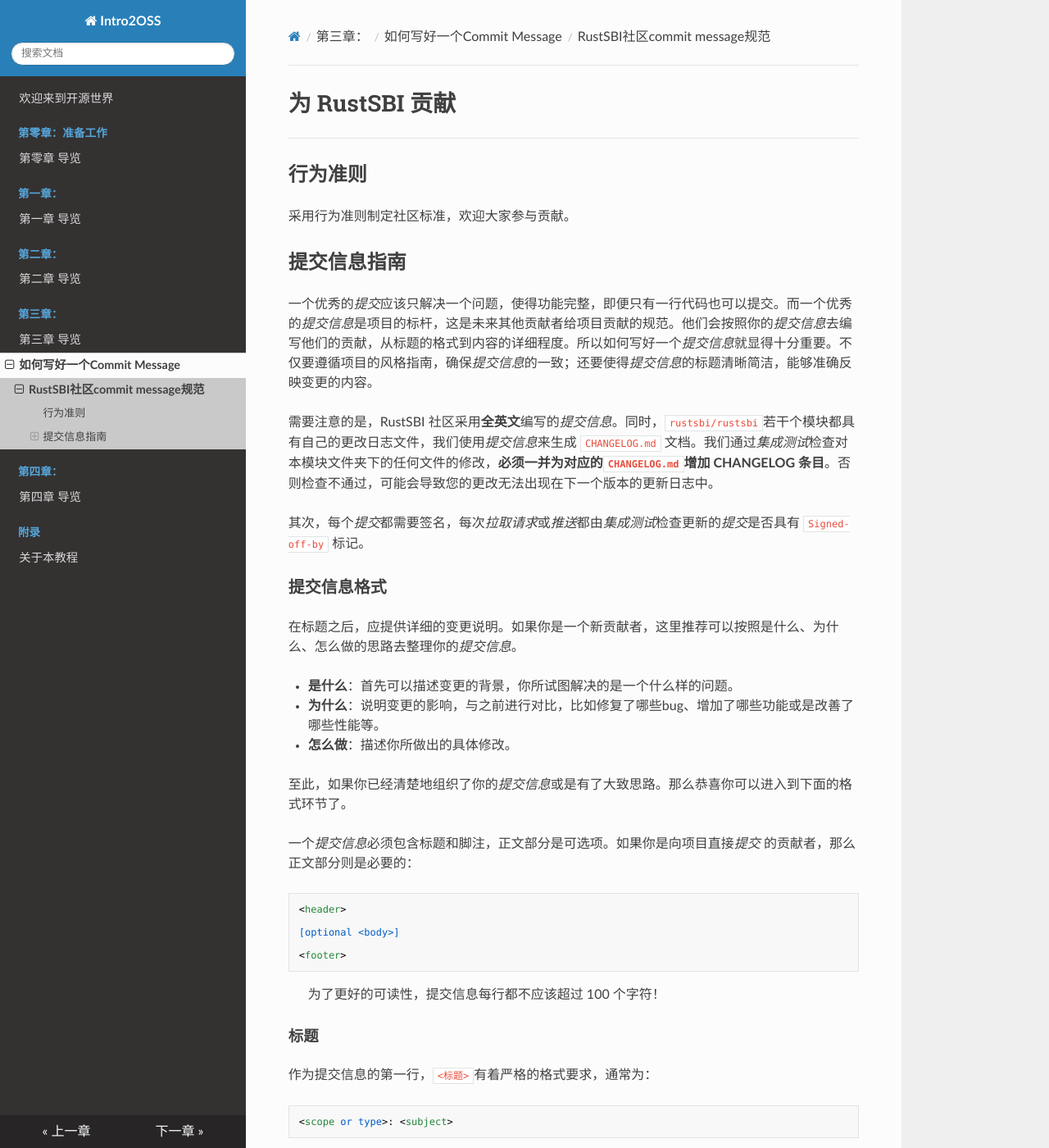
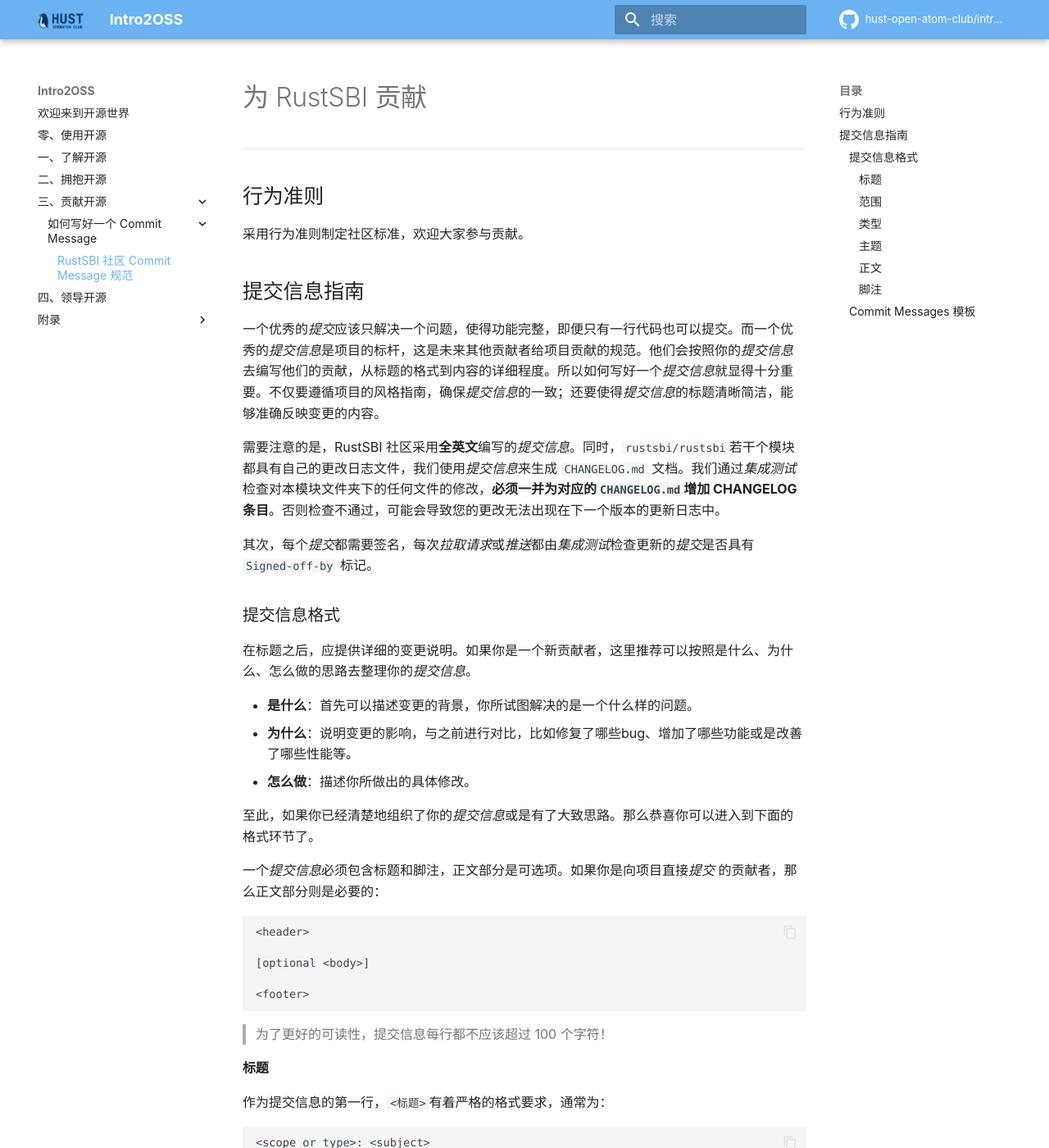
Before and after one commit to hust-open-atom-club/intro2oss, an MkDocs documentation site: the page built from docs/ch3/sec1/contributing-to-rustsbi.md, in a window 1280 px wide and 1400 px high. Shown: the whole window at 82% size. Built offline with MkDocs 1.6.1 and Material for MkDocs 9.7.7, drawn with Linux system fonts in a browser that asks for light colours; nearby versions of some CDN libraries; comment, search, counter and statistics services are not loaded; some of the changed text lies outside the part shown.

Commit message:
feat: edited site theme

```diff
--- /dev/null
+++ b/docs/stylesheets/extra.css
@@ -0,0 +1,3 @@
+:root {
+    --md-primary-fg-color: #6AB2F2;
+}
--- a/mkdocs.yml
+++ b/mkdocs.yml
@@ -1,27 +1,74 @@
 site_name: Intro2OSS
+site_description: 开源软件通识课程
+site_author: HUST Open Atom Club
+site_url: https://oss.hust.openatom.club/
+repo_name: hust-open-atom-club/intro2oss
+repo_url: https://github.com/hust-open-atom-club/intro2oss
+copyright: Brought to you by <a href="https://hust.openatom.club/">HUST Open Atom Club</a>. Available freely under the MIT license.
+
+extra_css:
+  - stylesheets/extra.css
 
 theme:
-  name: readthedocs
-  locale: zh_CN
+  name: 'material'
+  language: 'zh'
+  logo: assets/logo.png
+  favicon: assets/favicon.png
+  font: false
+  palette:
+    - scheme: default
+      # media: "(prefers-color-scheme: light)"
+      primary: custom
+      accent: custom
+      # toggle:
+      #   icon: material/weather-night
+      #   name: 切换至深色模式
+    # - scheme: slate
+    #   media: "(prefers-color-scheme: dark)"
+    #   primary: blue
+    #   accent: blue
+    #   toggle:
+    #     icon: material/weather-sunny
+    #     name: 切换至浅色模式
+  icon:
+    repo: octicons/mark-github-16
+  features:
+    - content.code.copy
+    - content.tooltips
+    - navigation.footer
+    - navigation.indexes
+    - navigation.top
+    - navigation.tracking
+
+markdown_extensions:
+  - admonition
+  - footnotes
+
+extra:
+  social:
+    - icon: octicons/globe-16
+      link: https://hust.openatom.club/
+    - icon: octicons/mark-github-16
+      link: https://github.com/hust-open-atom-club/
 
 nav:
   - 欢迎来到开源世界: index.md
 
-  - 第零章：准备工作:
+  - 零、使用开源:
     - 第零章 导览: ch0/index.md
 
-  - 第一章：:
+  - 一、了解开源:
     - 第一章 导览: ch1/index.md
 
-  - 第二章：:
+  - 二、拥抱开源:
     - 第二章 导览: ch2/index.md
 
-  - 第三章：:
+  - 三、贡献开源:
     - 第三章 导览: ch3/index.md
-    - 如何写好一个Commit Message:
-      - RustSBI社区commit message规范: ch3/section 1/contributing-to-rustsbi.md
+    - 如何写好一个 Commit Message:
+      - RustSBI 社区 Commit Message 规范: ch3/sec1/contributing-to-rustsbi.md
 
-  - 第四章：:
+  - 四、领导开源:
     - 第四章 导览: ch4/index.md
 
   - 附录:
--- a/requirements.txt
+++ b/requirements.txt
@@ -1 +1,2 @@
 mkdocs
+mkdocs-material
```
Also changed, not shown: docs/assets/favicon.png (added), docs/assets/logo.png (added), docs/ch3/sec1/contributing-to-rustsbi.md (renamed from docs/ch3/section 1/contributing-to-rustsbi.md).
